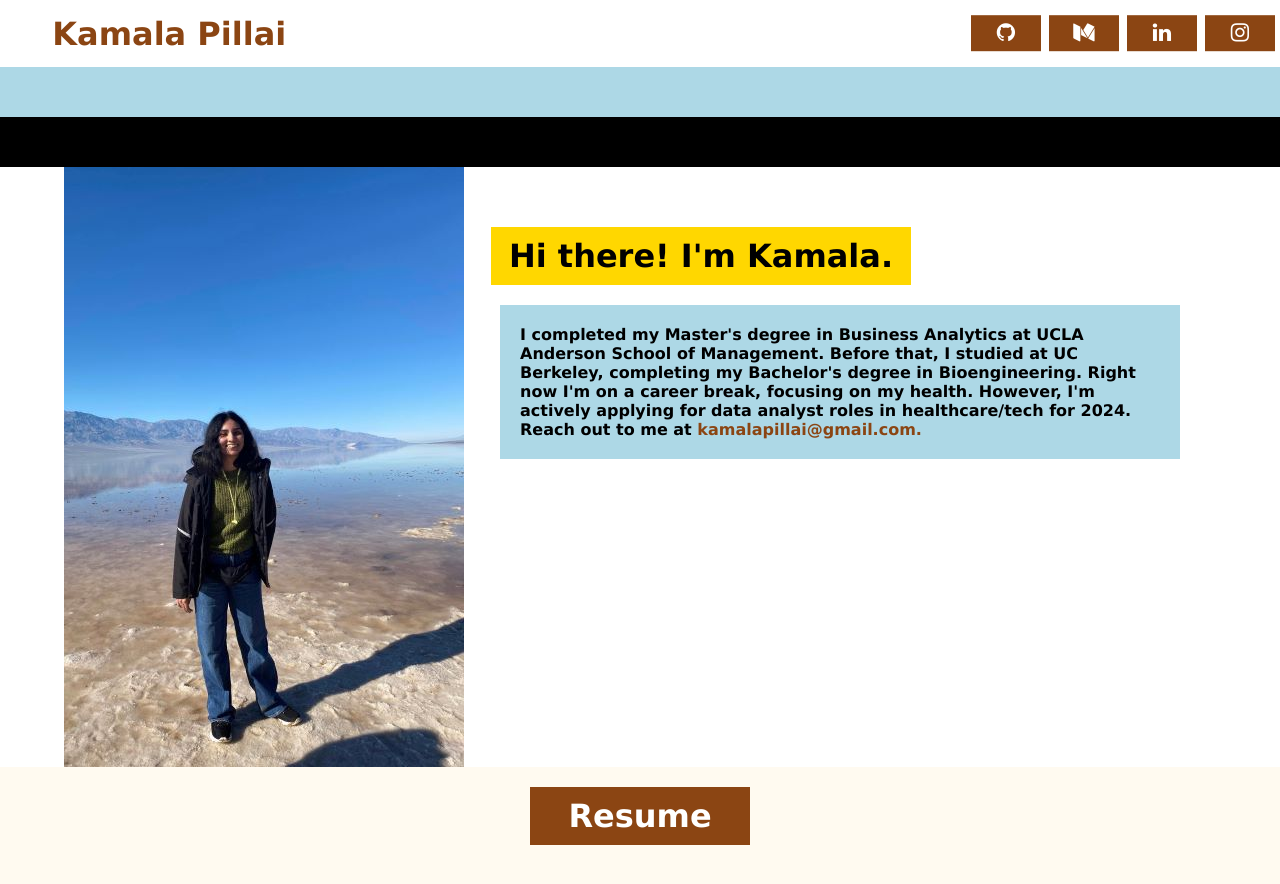
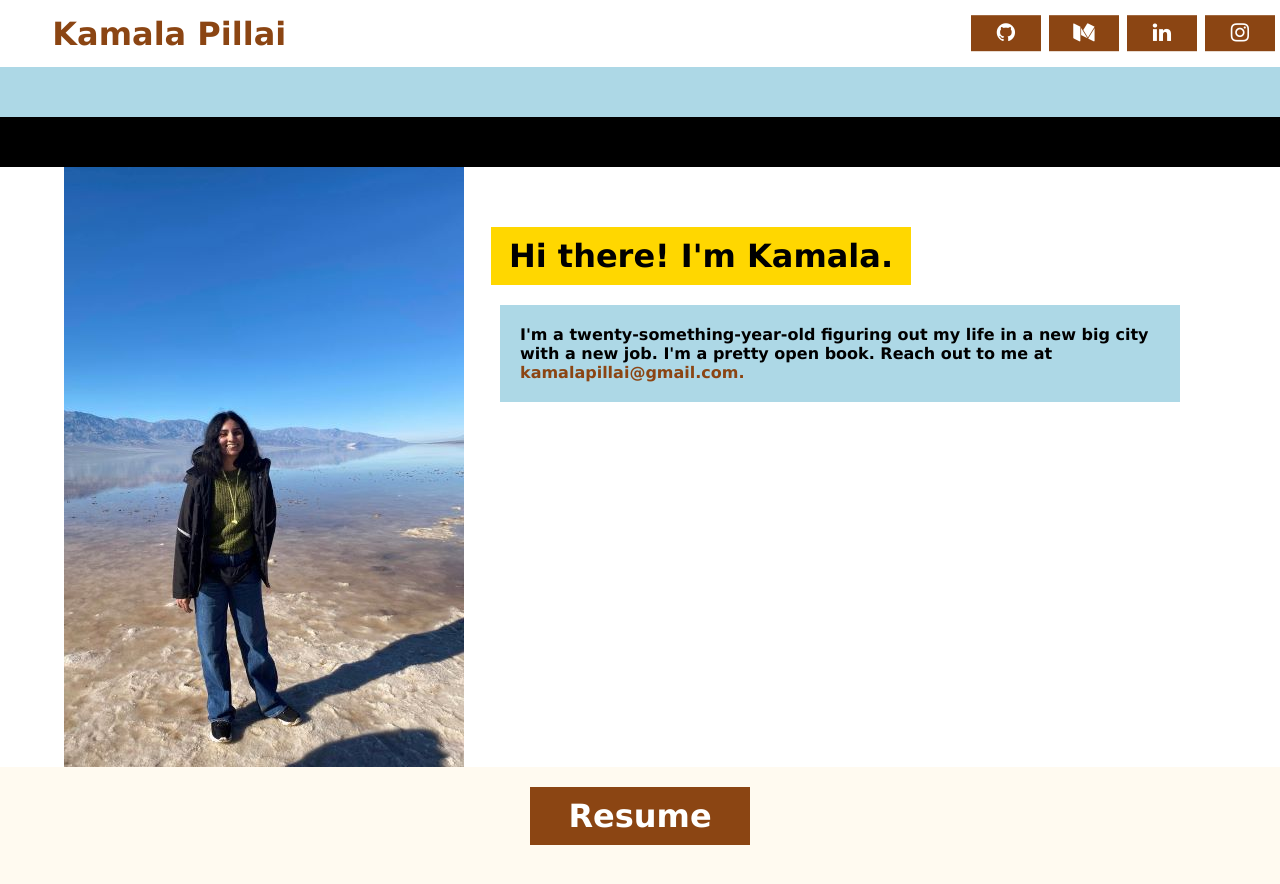
Before and after one commit to kpill/kpill.github.io, a Jekyll site: the page built from index.html, in a window 1280 px wide and 900 px high. Shown: the top 884 px of the window. Built offline with Jekyll 4.4.1, drawn with Linux system fonts in a browser that asks for light colours.

Commit message:
Update index.html

```diff
--- a/index.html
+++ b/index.html
@@ -12,9 +12,8 @@ title: Kamala Pillai's Blog
 <div class="yellow-box">Hi there! I'm Kamala.</div>
 
 
-<div class="blue-text-box">I completed my Master's degree in Business Analytics at UCLA Anderson School of Management. Before that, I studied at UC Berkeley,
-	completing my Bachelor's degree in Bioengineering. Right now I'm on a career break, focusing on my health. However, I'm actively applying for data analyst
-	roles in healthcare/tech for 2024. Reach out to me at <a style="text-decoration: none; color:saddleBrown;"
+<div class="blue-text-box">I'm a twenty-something-year-old figuring out my life in a new big city with a new job. I'm a pretty open book.
+	Reach out to me at <a style="text-decoration: none; color:saddleBrown;"
 	href="mailto:kamalapillai@gmail.com">kamalapillai@gmail.com.</a></div>
 
 
```
